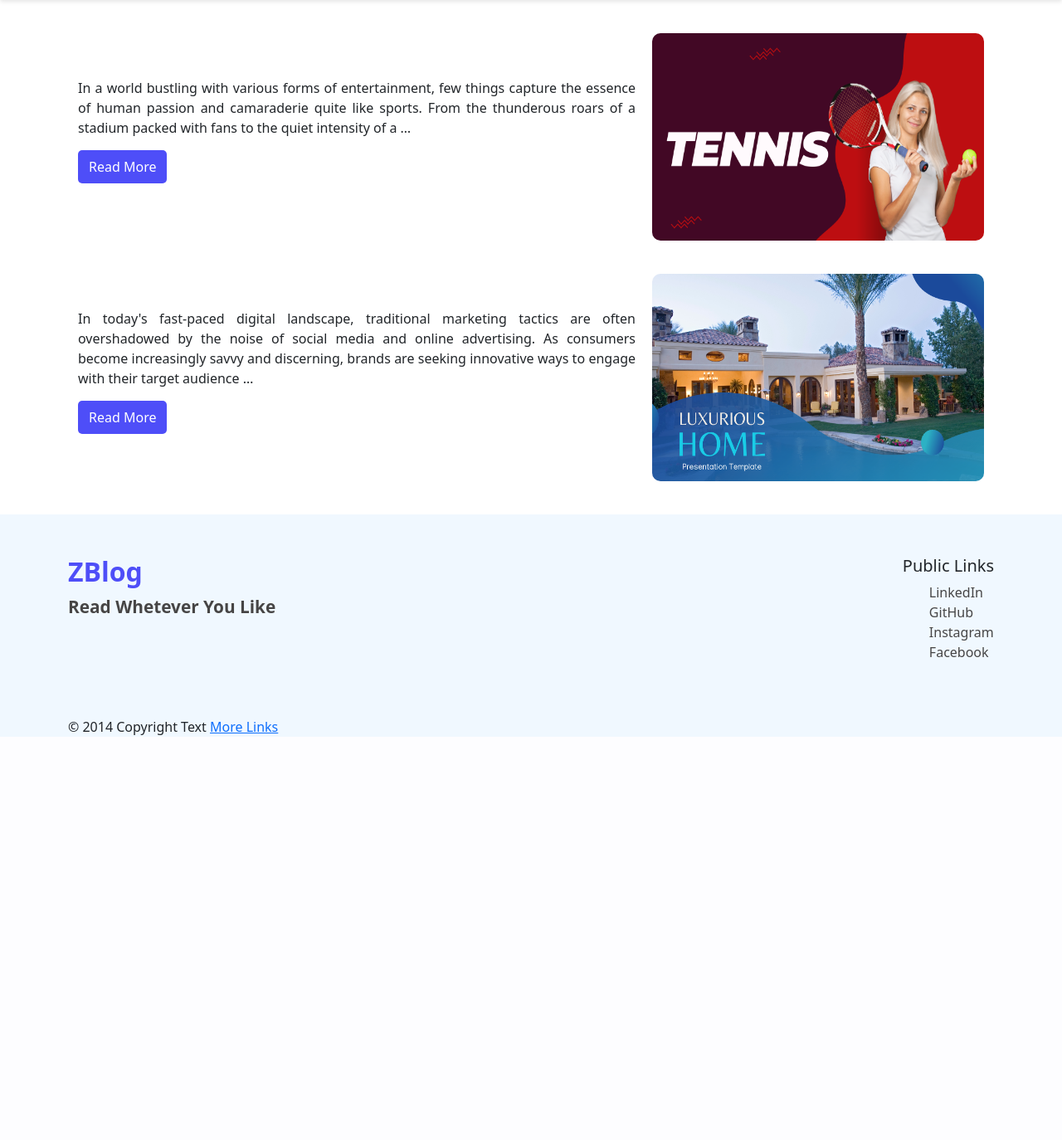
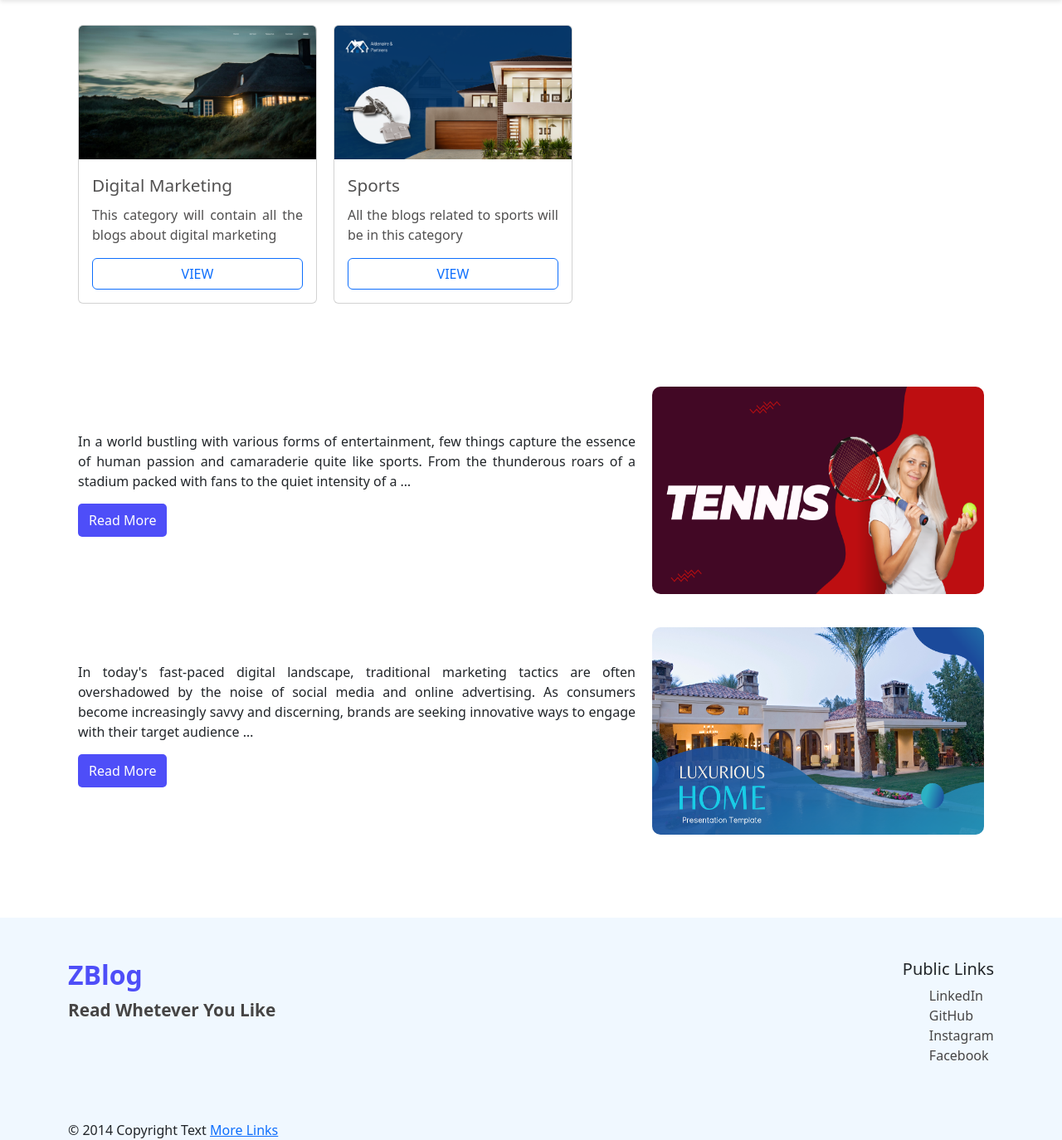
Before and after one commit to umaramjad345/django_blog_app, a Django app: page /home/ in a window 1280 px wide. Shown: the part 87-1461 px from the top of the page at 83% size. Before the commit the page ends 975 px from the top, so only its background shows below. Run offline with Django 5.2, Linux system fonts and the light colour scheme; a user stored in the database is signed in; data comes from the database, SQL or seed files in the repository; both versions use the stored data as it was after the commit.

Commit message:
making further changes

```diff
--- a/blog/views.py
+++ b/blog/views.py
@@ -16,7 +16,8 @@ def home(request):
     return render(request, 'home.html', data)
 
 def post(request, url):
-    post = Post.objects.get(url=url)
+    print(url)
+    post = Post.objects.get(title=url)
     cats = Category.objects.all()
     return render(request, 'posts.html', {'post': post, 'cats': cats})
 
--- a/templates/category.html
+++ b/templates/category.html
@@ -20,7 +20,7 @@ Welcome to ZBlog
   <div class="collection">
     <h3 style="color: rgb(75, 74, 74);">Blogs on {{cat.title}}</h3>
     {%for p in posts %}
-    <a href="/blog/{{p.url}}" class="collection-item">{{p.title}}</a>
+    <a href="/blog/{{p.title}}" class="collection-item">{{p.title}}</a>
     {% empty %}
     <h3>No Posts in this Category</h3>
     {%endfor%}
--- a/templates/home.html
+++ b/templates/home.html
@@ -1,5 +1,19 @@
 {% extends 'base.html' %} {% block content %}
-<div style="max-width: 1092px; width: 100%; margin: auto;">
+<div style="max-width: 1092px; width: 100%; margin: auto">
+  <div style="display: flex; align-items: center; gap: 20px; margin: 30px 0px">
+    {% for cat in cats %}
+    <div class="card" style="width: 18rem">
+      <img src="/media/{{cat.image}}" class="card-img-top" alt="" />
+      <div class="card-body">
+        <div class="card-title" style="font-size: 1.3rem; font-weight: 500; color: rgb(82, 81, 81);">{{cat.title}}</div>
+        <p class="truncate" style="color: rgb(80, 79, 79); text-align: justify;">{{cat.description}}</p>
+        <a href="/category/{{cat.url}}" class="btn btn-outline-primary" style="width: 100%;">VIEW</a>
+      </div>
+    </div>
+    {%endfor%}
+  </div>
+
+  <div style="margin: 40px 0px; padding: 20px 0px">
     {%for p in posts %}
     <div
       style="
@@ -14,7 +28,6 @@
         {{p.content |truncatewords:40 | safe}}
         <button href="/blog/{{p.url}}" class="postBtn">Read More</button>
       </div>
-
       <div>
         <img
           src="/media/{{p.image}}"
@@ -25,4 +38,5 @@
     </div>
     {%endfor %}
   </div>
+</div>
 {% endblock %}
```
Also changed, not shown: db.sqlite3. Lines whose indentation alone changed are shown as unchanged.
